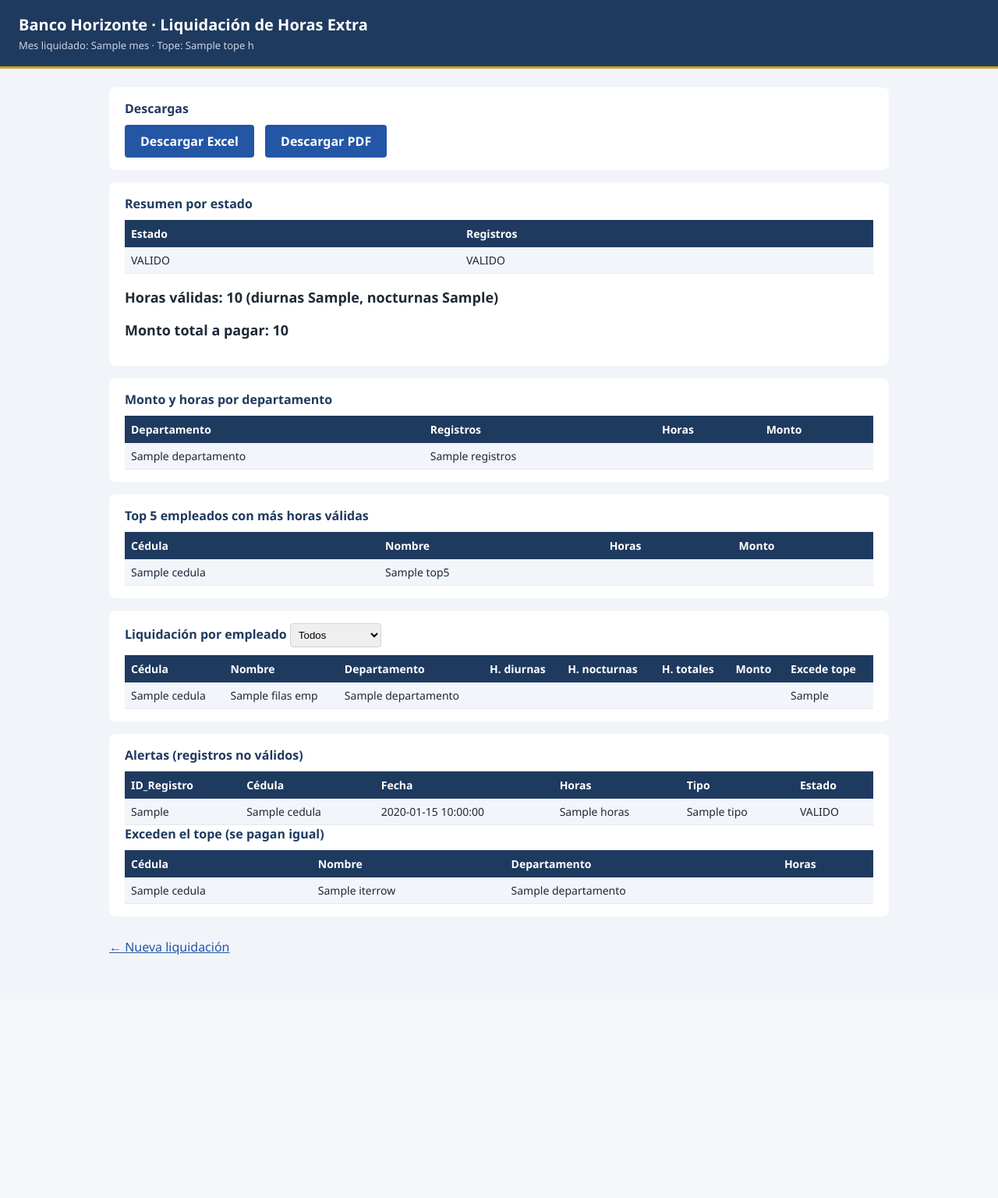
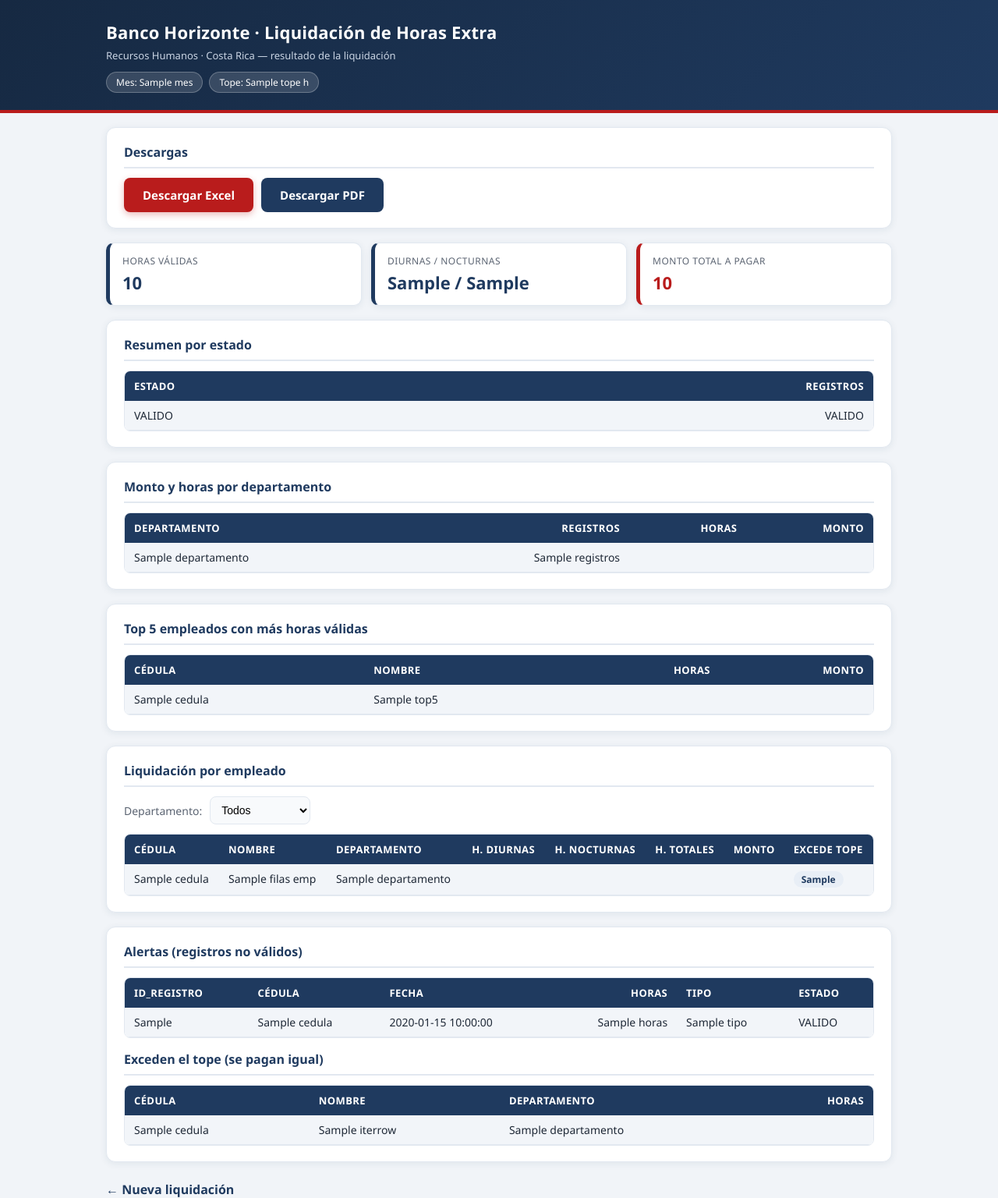
Before and after one commit to Rebec267/Liquidacion_Horas_Extra, a Flask app: template web/templates/resultado.html in a window 1280 px wide. Shown: the whole page at 78% size. Before the commit the page ends 1224 px from the top, so only its background shows below. Run offline with Flask 3, Linux system fonts and the light colour scheme; the template is opened without the code that fills it: most values are stand-ins (such as "Sample title", 1, 10 or a date in 2020).

Commit message:
Restyle corporativo de la web: rojo elegante + azul oscuro, tarjetas y responsive (solo CSS/HTML)

```diff
--- a/web/templates/resultado.html
+++ b/web/templates/resultado.html
@@ -5,106 +5,169 @@
 <meta name="viewport" content="width=device-width, initial-scale=1">
 <title>Resultado · Liquidación de Horas Extra</title>
 <style>
-  body { font-family: "Segoe UI", Arial, sans-serif; background: #F1F4F8;
-         color: #1F2937; margin: 0; }
-  header { background: #1F3A5F; color: #fff; padding: 18px 24px;
-           border-bottom: 3px solid #C9A227; }
-  header h1 { margin: 0; font-size: 20px; }
-  header p { margin: 4px 0 0; color: #C9D4E3; font-size: 13px; }
-  main { max-width: 1000px; margin: 24px auto; padding: 0 16px 32px; }
-  .card { background: #fff; padding: 16px 20px; border-radius: 8px;
-          margin-bottom: 16px; }
-  .card h2 { color: #1F3A5F; font-size: 16px; margin: 0 0 10px; }
-  table { border-collapse: collapse; width: 100%; font-size: 14px; }
-  th { background: #1F3A5F; color: #fff; padding: 8px; text-align: left; }
-  td { border-bottom: 1px solid #E5E7EB; padding: 7px 8px; }
-  tr:nth-child(even) td { background: #F2F5F9; }
-  tr.excede td { background: #FADBD8; }
-  .total { font-size: 18px; font-weight: bold; }
-  .descargas a { display: inline-block; background: #2456A6; color: #fff;
-    text-decoration: none; padding: 10px 20px; border-radius: 4px;
-    font-weight: bold; margin-right: 10px; }
-  .descargas a:hover { background: #1B447F; }
-  .volver { display: inline-block; margin-top: 12px; color: #2456A6; }
-  select { padding: 6px; border: 1px solid #CBD5E1; border-radius: 4px; }
+  :root {
+    --azul: #1F3A5F; --azul-oscuro: #162942; --rojo: #B91C1C;
+    --rojo-oscuro: #991B1B; --fondo: #F1F4F8; --tarjeta: #FFFFFF;
+    --texto: #1F2937; --suave: #5B6472; --borde: #E2E8F0;
+    --sombra: 0 2px 10px rgba(31,58,95,.08); --fila-par: #F2F5F9;
+  }
+  * { box-sizing: border-box; }
+  body { font-family: "Segoe UI", Roboto, Arial, sans-serif;
+         background: var(--fondo); color: var(--texto); margin: 0; }
+  header { background: linear-gradient(135deg, var(--azul-oscuro), var(--azul));
+           color: #fff; padding: 26px 24px 22px;
+           border-bottom: 4px solid var(--rojo); }
+  .wrap { max-width: 1040px; margin: 0 auto; padding: 0 16px; }
+  header h1 { margin: 0; font-size: 22px; letter-spacing: .2px; }
+  header p { margin: 6px 0 0; color: #C9D4E3; font-size: 13px; }
+  .chips { margin-top: 12px; display: flex; gap: 8px; flex-wrap: wrap; }
+  .chip { background: rgba(255,255,255,.14);
+    border: 1px solid rgba(255,255,255,.25); font-size: 12px;
+    padding: 4px 12px; border-radius: 999px; }
+  main { padding-bottom: 40px; }
+  .card { background: var(--tarjeta); border: 1px solid var(--borde);
+    border-radius: 12px; box-shadow: var(--sombra);
+    padding: 20px 22px; margin: 18px 0; }
+  .card h2 { color: var(--azul); font-size: 16px; margin: 0 0 12px;
+    padding-bottom: 8px; border-bottom: 2px solid var(--borde); }
+  .stats { display: grid; grid-template-columns: repeat(3, 1fr); gap: 12px;
+    margin-bottom: 18px; }
+  .stat { background: var(--tarjeta); border: 1px solid var(--borde);
+    border-left: 5px solid var(--azul); border-radius: 10px;
+    box-shadow: var(--sombra); padding: 14px 16px; }
+  .stat.rojo { border-left-color: var(--rojo); }
+  .stat small { display: block; color: var(--suave); font-size: 12px;
+    text-transform: uppercase; letter-spacing: .5px; margin-bottom: 4px; }
+  .stat strong { font-size: 22px; color: var(--azul); }
+  .stat.rojo strong { color: var(--rojo); }
+  .tabla-scroll { overflow-x: auto; border: 1px solid var(--borde);
+    border-radius: 8px; }
+  table { border-collapse: collapse; width: 100%; font-size: 14px;
+    background: #fff; }
+  th { background: var(--azul); color: #fff; padding: 10px 12px;
+    text-align: left; font-size: 13px; text-transform: uppercase;
+    letter-spacing: .4px; white-space: nowrap; }
+  td { border-bottom: 1px solid var(--borde); padding: 9px 12px;
+    vertical-align: top; }
+  tbody tr:nth-child(even) td { background: var(--fila-par); }
+  td.num, th.num { text-align: right; font-variant-numeric: tabular-nums; }
+  tr.excede td { background: #FDECEC; }
+  .badge { display: inline-block; font-size: 12px; font-weight: 600;
+    padding: 2px 10px; border-radius: 999px; background: #E8EEF6;
+    color: var(--azul); }
+  tr.excede .badge { background: var(--rojo); color: #fff; }
+  .descargas { display: flex; gap: 10px; flex-wrap: wrap; }
+  .btn { display: inline-block; text-decoration: none; font-weight: 700;
+    padding: 12px 24px; border-radius: 8px; font-size: 15px; }
+  .btn-rojo { background: var(--rojo); color: #fff;
+    box-shadow: 0 3px 8px rgba(185,28,28,.30); }
+  .btn-rojo:hover { background: var(--rojo-oscuro); }
+  .btn-azul { background: var(--azul); color: #fff; }
+  .btn-azul:hover { background: var(--azul-oscuro); }
+  .volver { display: inline-block; margin: 6px 0 0; color: var(--azul);
+    font-weight: 600; text-decoration: none; }
+  .volver:hover { text-decoration: underline; }
+  .filtro { display: flex; align-items: center; gap: 10px; margin-bottom: 12px;
+    font-size: 14px; color: var(--suave); }
+  select { padding: 8px 10px; border: 1px solid var(--borde);
+    border-radius: 8px; font-size: 14px; background: #F8FAFC; }
+  @media (max-width: 720px) {
+    header h1 { font-size: 18px; }
+    .stats { grid-template-columns: 1fr; }
+    .card { padding: 14px; }
+    table { font-size: 13px; }
+    th, td { padding: 7px 8px; }
+  }
 </style>
 </head>
 <body>
 <header>
-  <h1>Banco Horizonte · Liquidación de Horas Extra</h1>
-  <p>Mes liquidado: {{ mes }} · Tope: {{ tope }} h</p>
+  <div class="wrap">
+    <h1>Banco Horizonte · Liquidación de Horas Extra</h1>
+    <p>Recursos Humanos · Costa Rica — resultado de la liquidación</p>
+    <div class="chips">
+      <span class="chip">Mes: {{ mes }}</span>
+      <span class="chip">Tope: {{ tope }} h</span>
+    </div>
+  </div>
 </header>
-<main>
-  <div class="card descargas">
+<main class="wrap">
+  <div class="card">
     <h2>Descargas</h2>
-    <a href="{{ xlsx_uri }}" download="Liquidacion_Horas_Extra.xlsx">Descargar Excel</a>
-    <a href="{{ pdf_uri }}" download="Reporte_Horas_Extra.pdf">Descargar PDF</a>
+    <div class="descargas">
+      <a class="btn btn-rojo" href="{{ xlsx_uri }}" download="Liquidacion_Horas_Extra.xlsx">Descargar Excel</a>
+      <a class="btn btn-azul" href="{{ pdf_uri }}" download="Reporte_Horas_Extra.pdf">Descargar PDF</a>
+    </div>
+  </div>
+  <div class="stats">
+    <div class="stat"><small>Horas válidas</small><strong>{{ horas_total }}</strong></div>
+    <div class="stat"><small>Diurnas / Nocturnas</small><strong>{{ horas_d }} / {{ horas_n }}</strong></div>
+    <div class="stat rojo"><small>Monto total a pagar</small><strong>{{ monto_total }}</strong></div>
   </div>
   <div class="card">
     <h2>Resumen por estado</h2>
-    <table>
-      <tr><th>Estado</th><th>Registros</th></tr>
-      {% for e, n in estados %}<tr><td>{{ e }}</td><td>{{ n }}</td></tr>{% endfor %}
-    </table>
-    <p class="total">Horas válidas: {{ horas_total }} (diurnas {{ horas_d }}, nocturnas {{ horas_n }})</p>
-    <p class="total">Monto total a pagar: {{ monto_total }}</p>
+    <div class="tabla-scroll"><table>
+      <tr><th>Estado</th><th class="num">Registros</th></tr>
+      {% for e, n in estados %}<tr><td>{{ e }}</td><td class="num">{{ n }}</td></tr>{% endfor %}
+    </table></div>
   </div>
   <div class="card">
     <h2>Monto y horas por departamento</h2>
-    <table>
-      <tr><th>Departamento</th><th>Registros</th><th>Horas</th><th>Monto</th></tr>
+    <div class="tabla-scroll"><table>
+      <tr><th>Departamento</th><th class="num">Registros</th><th class="num">Horas</th><th class="num">Monto</th></tr>
       {% for f in filas_dep %}
-      <tr><td>{{ f["Departamento"] }}</td><td>{{ f["Registros"] }}</td>
-          <td>{{ fmt_horas(f["Horas"]) }}</td><td>{{ fmt_crc(f["Monto"]) }}</td></tr>
+      <tr><td>{{ f["Departamento"] }}</td><td class="num">{{ f["Registros"] }}</td>
+          <td class="num">{{ fmt_horas(f["Horas"]) }}</td><td class="num">{{ fmt_crc(f["Monto"]) }}</td></tr>
       {% endfor %}
-    </table>
+    </table></div>
   </div>
   <div class="card">
     <h2>Top 5 empleados con más horas válidas</h2>
-    <table>
-      <tr><th>Cédula</th><th>Nombre</th><th>Horas</th><th>Monto</th></tr>
+    <div class="tabla-scroll"><table>
+      <tr><th>Cédula</th><th>Nombre</th><th class="num">Horas</th><th class="num">Monto</th></tr>
       {% for f in top5 %}
       <tr><td>{{ f["Cedula"] }}</td><td>{{ f["Nombre"] }}</td>
-          <td>{{ fmt_horas(f["Horas_Totales"]) }}</td><td>{{ fmt_crc(f["Monto"]) }}</td></tr>
+          <td class="num">{{ fmt_horas(f["Horas_Totales"]) }}</td><td class="num">{{ fmt_crc(f["Monto"]) }}</td></tr>
       {% endfor %}
-    </table>
+    </table></div>
   </div>
   <div class="card">
-    <h2>Liquidación por empleado
+    <h2>Liquidación por empleado</h2>
+    <div class="filtro"><label for="filtro">Departamento:</label>
       <select id="filtro" onchange="filtrar()">
         <option value="Todos">Todos</option>
         {% for d in deptos %}<option value="{{ d }}">{{ d }}</option>{% endfor %}
       </select>
-    </h2>
-    <table id="tabla-emp">
-      <tr><th>Cédula</th><th>Nombre</th><th>Departamento</th><th>H. diurnas</th>
-          <th>H. nocturnas</th><th>H. totales</th><th>Monto</th><th>Excede tope</th></tr>
+    </div>
+    <div class="tabla-scroll"><table id="tabla-emp">
+      <tr><th>Cédula</th><th>Nombre</th><th>Departamento</th><th class="num">H. diurnas</th>
+          <th class="num">H. nocturnas</th><th class="num">H. totales</th><th class="num">Monto</th><th>Excede tope</th></tr>
       {% for f in filas_emp %}
       <tr data-depto="{{ f['Departamento'] }}" class="{% if f['Excede_Tope'] == 'Sí' %}excede{% endif %}">
         <td>{{ f["Cedula"] }}</td><td>{{ f["Nombre"] }}</td><td>{{ f["Departamento"] }}</td>
-        <td>{{ fmt_horas(f["Horas_Diurnas"]) }}</td><td>{{ fmt_horas(f["Horas_Nocturnas"]) }}</td>
-        <td>{{ fmt_horas(f["Horas_Totales"]) }}</td><td>{{ fmt_crc(f["Monto"]) }}</td>
-        <td>{{ f["Excede_Tope"] }}</td></tr>
+        <td class="num">{{ fmt_horas(f["Horas_Diurnas"]) }}</td><td class="num">{{ fmt_horas(f["Horas_Nocturnas"]) }}</td>
+        <td class="num">{{ fmt_horas(f["Horas_Totales"]) }}</td><td class="num">{{ fmt_crc(f["Monto"]) }}</td>
+        <td><span class="badge">{{ f["Excede_Tope"] }}</span></td></tr>
       {% endfor %}
-    </table>
+    </table></div>
   </div>
   <div class="card">
     <h2>Alertas (registros no válidos)</h2>
-    <table>
-      <tr><th>ID_Registro</th><th>Cédula</th><th>Fecha</th><th>Horas</th><th>Tipo</th><th>Estado</th></tr>
+    <div class="tabla-scroll"><table>
+      <tr><th>ID_Registro</th><th>Cédula</th><th>Fecha</th><th class="num">Horas</th><th>Tipo</th><th>Estado</th></tr>
       {% for f in filas_ale %}
       <tr><td>{{ f["ID_Registro"] }}</td><td>{{ f["Cedula"] }}</td><td>{{ f["Fecha_Norm"] }}</td>
-          <td>{{ f["Horas"] }}</td><td>{{ f["Tipo"] }}</td><td>{{ f["Estado"] }}</td></tr>
+          <td class="num">{{ f["Horas"] }}</td><td>{{ f["Tipo"] }}</td><td>{{ f["Estado"] }}</td></tr>
       {% endfor %}
-    </table>
-    <h2>Exceden el tope (se pagan igual)</h2>
-    <table>
-      <tr><th>Cédula</th><th>Nombre</th><th>Departamento</th><th>Horas</th></tr>
+    </table></div>
+    <h2 style="margin-top:16px">Exceden el tope (se pagan igual)</h2>
+    <div class="tabla-scroll"><table>
+      <tr><th>Cédula</th><th>Nombre</th><th>Departamento</th><th class="num">Horas</th></tr>
       {% for _, e in exceden.iterrows() %}
       <tr><td>{{ e["Cedula"] }}</td><td>{{ e["Nombre"] }}</td>
-          <td>{{ e["Departamento"] }}</td><td>{{ fmt_horas(e["Horas_Totales"]) }}</td></tr>
+          <td>{{ e["Departamento"] }}</td><td class="num">{{ fmt_horas(e["Horas_Totales"]) }}</td></tr>
       {% endfor %}
-    </table>
+    </table></div>
   </div>
   <a class="volver" href="/">← Nueva liquidación</a>
 </main>
```
Also changed, not shown: web/templates/index.html (+53 -20 lines).
